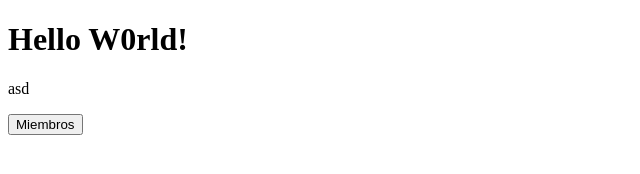
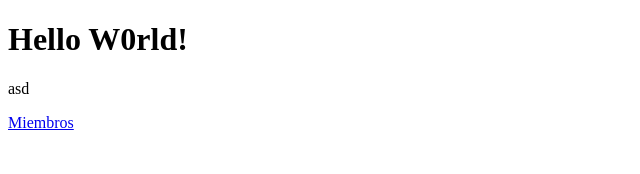
Before and after one commit to Raulr00/raulr00.github.io, a plain HTML site: page index.html in a window 1280 px wide. Shown: the whole page, without its empty margins (0-640 px from the left). Drawn offline with Linux system fonts and the light colour scheme.

Commit message:
Update index.html

```diff
--- a/index.html
+++ b/index.html
@@ -3,8 +3,6 @@
   <body>
     <h1>Hello W0rld!</h1>
     <p>asd</p>
-      <a href="https://raulr00.github.io/miembros/">
-        <button>Miembros</button>
-      </a>
+      <a href="https://raulr00.github.io/miembros/">Miembros</a>
   </body>
 </html>
```
